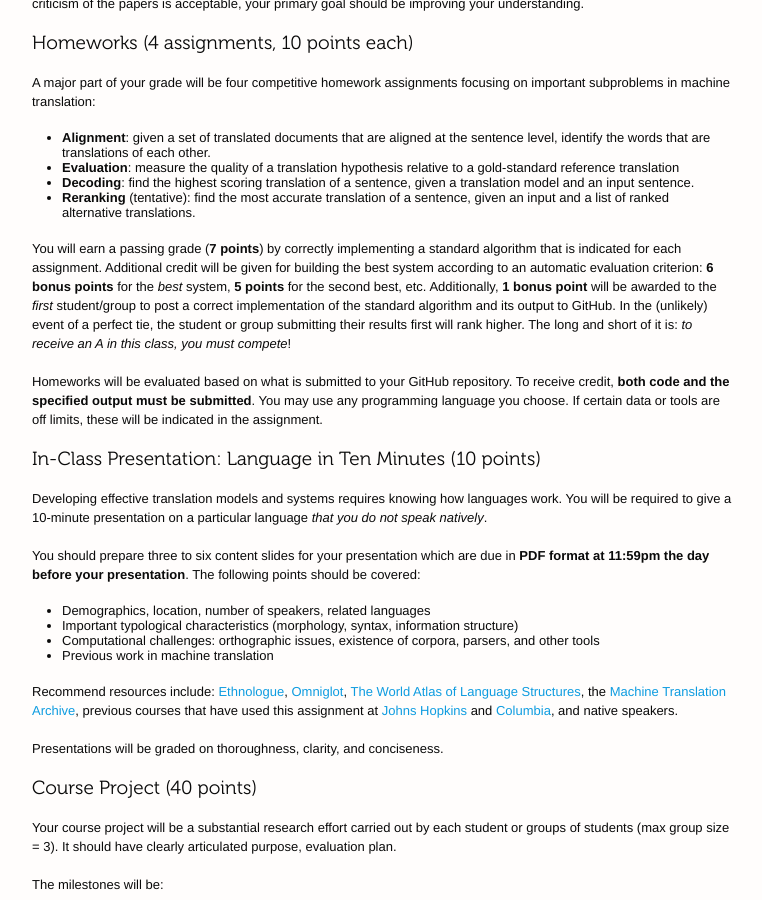
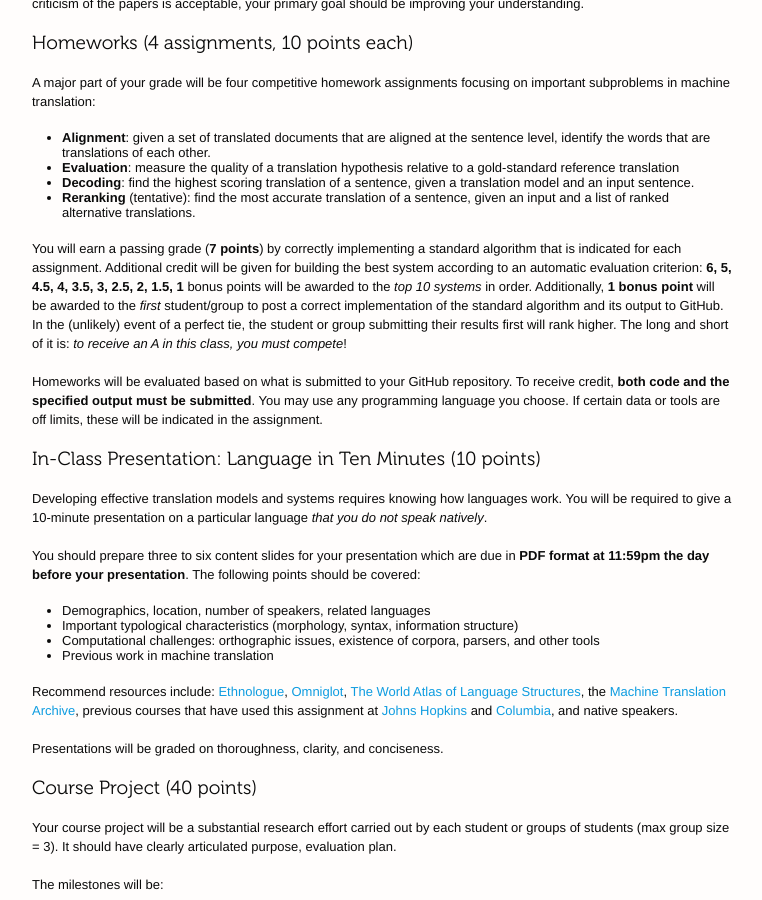
Before and after one commit to redpony/cmu-mt-11731, a Jekyll site: the page built from grading.md, in a window 1280 px wide and 900 px high, scrolled down 347 px. Shown: the whole window, without its empty margins (378-1140 px from the left). Built offline with Jekyll 4.4.1, drawn with Linux system fonts in a browser that asks for light colours.

Commit message:
ichanged to include top 10 systems for bonus

```diff
--- a/grading.md
+++ b/grading.md
@@ -26,7 +26,7 @@ A major part of your grade will be four competitive homework assignments focusin
  * **Decoding**: find the highest scoring translation of a sentence, given a translation model and an input sentence.
  * **Reranking** (tentative): find the most accurate translation of a sentence, given an input and a list of ranked alternative translations.
 
-You will earn a passing grade (**7 points**) by correctly implementing a standard algorithm that is indicated for each assignment. Additional credit will be given for building the best system according to an automatic evaluation criterion: **6 bonus points** for the *best* system, **5 points** for the second best, etc. Additionally, **1 bonus point** will be awarded to the *first* student/group to post a correct implementation of the standard algorithm and its output to GitHub. In the (unlikely) event of a perfect tie, the student or group submitting their results first will rank higher. The long and short of it is: *to receive an A in this class, you must compete*!
+You will earn a passing grade (**7 points**) by correctly implementing a standard algorithm that is indicated for each assignment. Additional credit will be given for building the best system according to an automatic evaluation criterion: **6, 5, 4.5, 4, 3.5, 3, 2.5, 2, 1.5, 1** bonus points will be awarded to the *top 10 systems* in order. Additionally, **1 bonus point** will be awarded to the *first* student/group to post a correct implementation of the standard algorithm and its output to GitHub. In the (unlikely) event of a perfect tie, the student or group submitting their results first will rank higher. The long and short of it is: *to receive an A in this class, you must compete*!
 
 Homeworks will be evaluated based on what is submitted to your GitHub repository. To receive credit, **both code and the specified output must be submitted**. You may use any programming language you choose. If certain data or tools are off limits, these will be indicated in the assignment.
 
```
